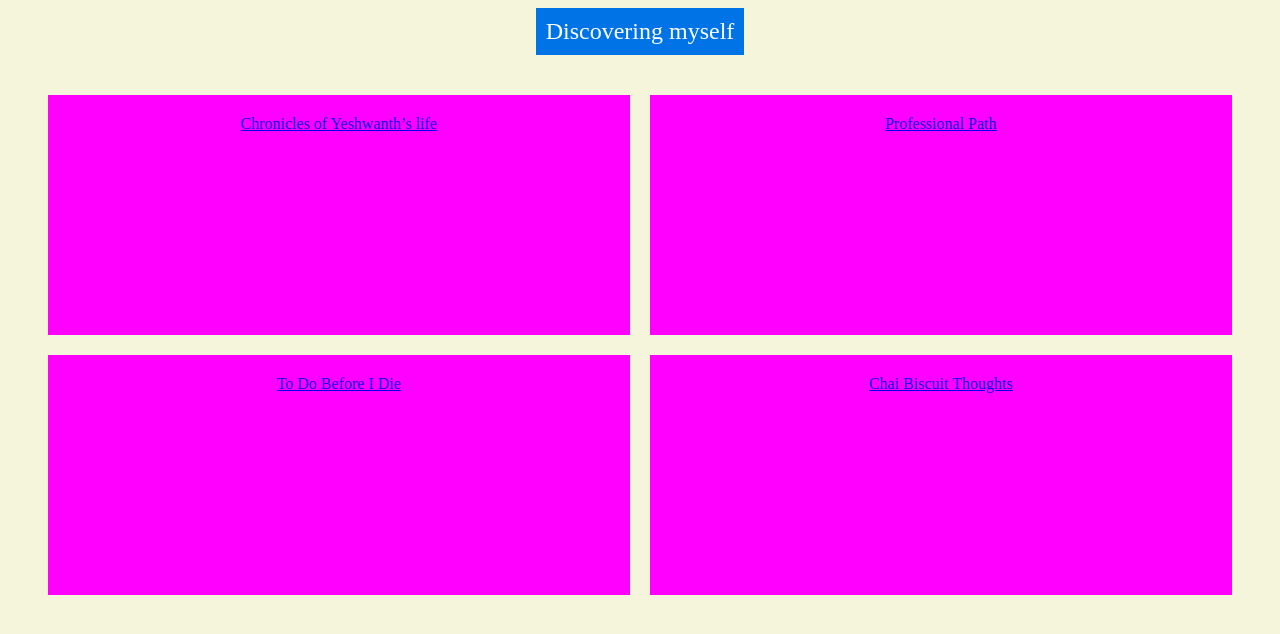
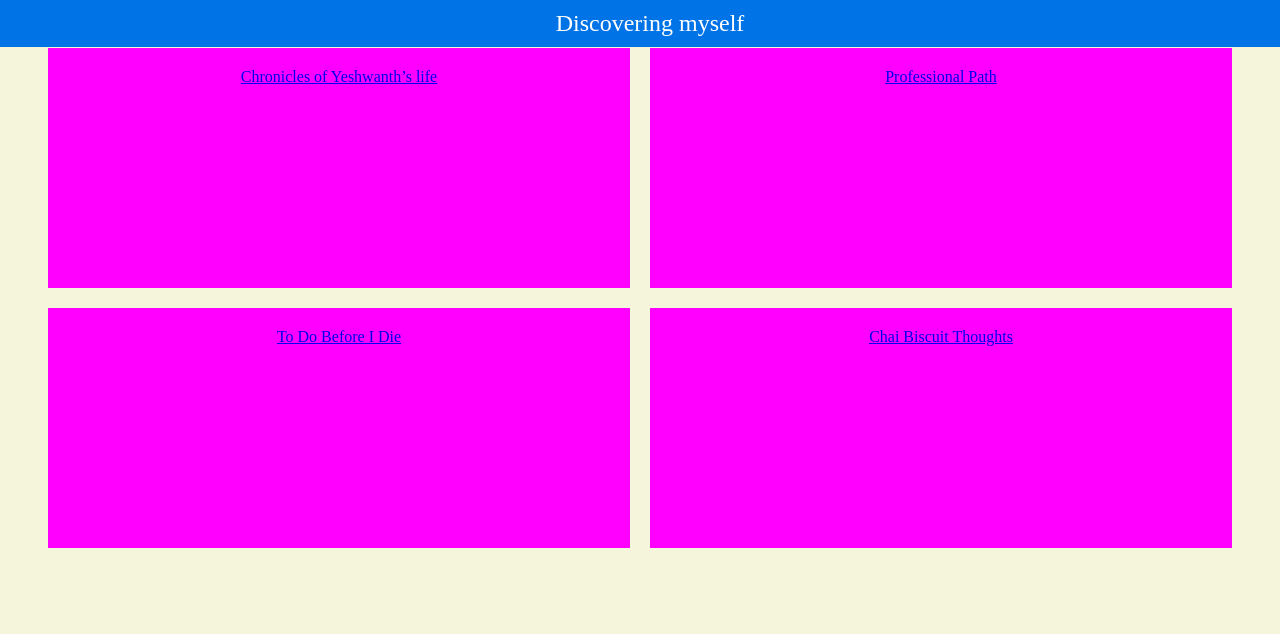
Before and after one commit to Yesh1learning/my-website, a plain HTML site: page index.html in a window 1280 px wide. Drawn offline with Linux system fonts and the light colour scheme.

Commit message:
Update index.html

```diff
--- a/index.html
+++ b/index.html
@@ -16,8 +16,7 @@
             padding: 10px;
             text-align: center;
             font-size: 24px;
-            width: fit-content; /* Width adjusts to content */
-            margin: auto; /* Center the banner */
+            width: 100%; /* Full width */
         }
 
         /* CSS Grid for the tiles */
@@ -27,7 +26,7 @@
             gap: 20px; /* Spacing between tiles */
             padding: 20px; /* Padding for the entire grid */
             max-width: 100%; /* Ensure the grid doesn't exceed the viewport width */
-            margin: auto; /* Center the grid */
+            margin: auto; /* Center the grid horizontally */
         }
 
         /* Basic CSS for styling the tiles */
@@ -41,6 +40,19 @@
         /* Style to fill the webpage below the banner */
         .content {
             padding: 20px;
+        }
+
+        /* Add a class to target the second tile for positioning the banner */
+        .tile:nth-child(2) {
+            position: relative;
+        }
+
+        /* Position the banner on top of the second tile */
+        .banner {
+            position: absolute;
+            top: 0;
+            left: 0;
+            right: 0;
         }
     </style>
 </head>
```
